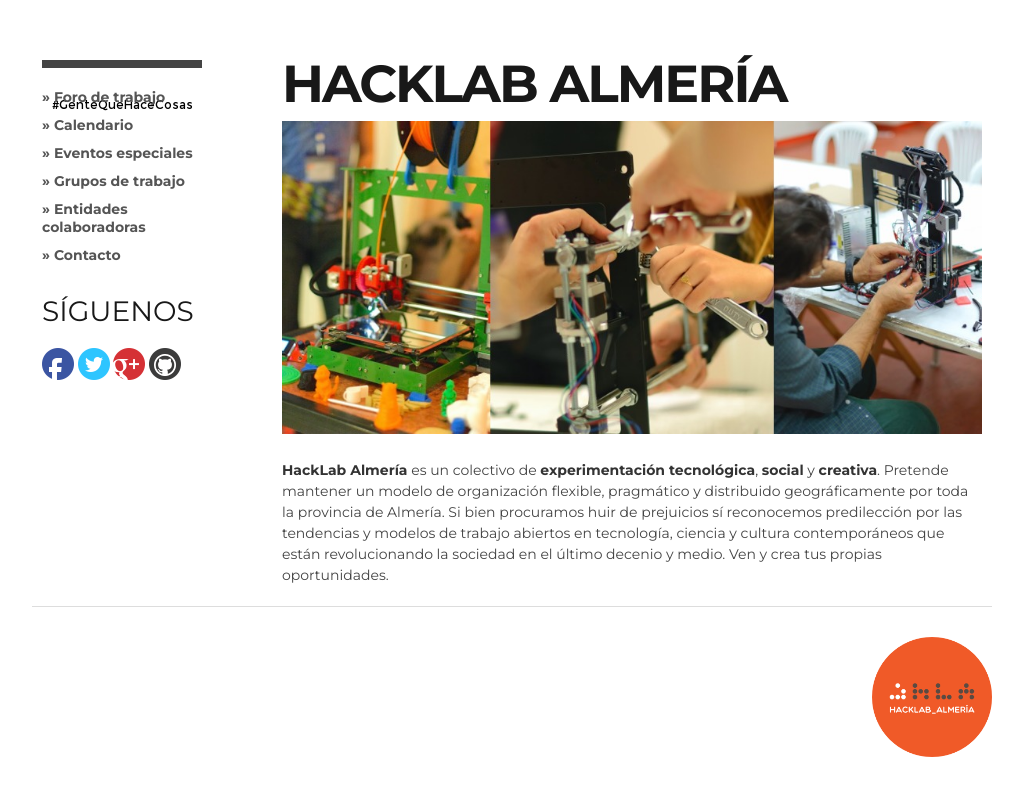
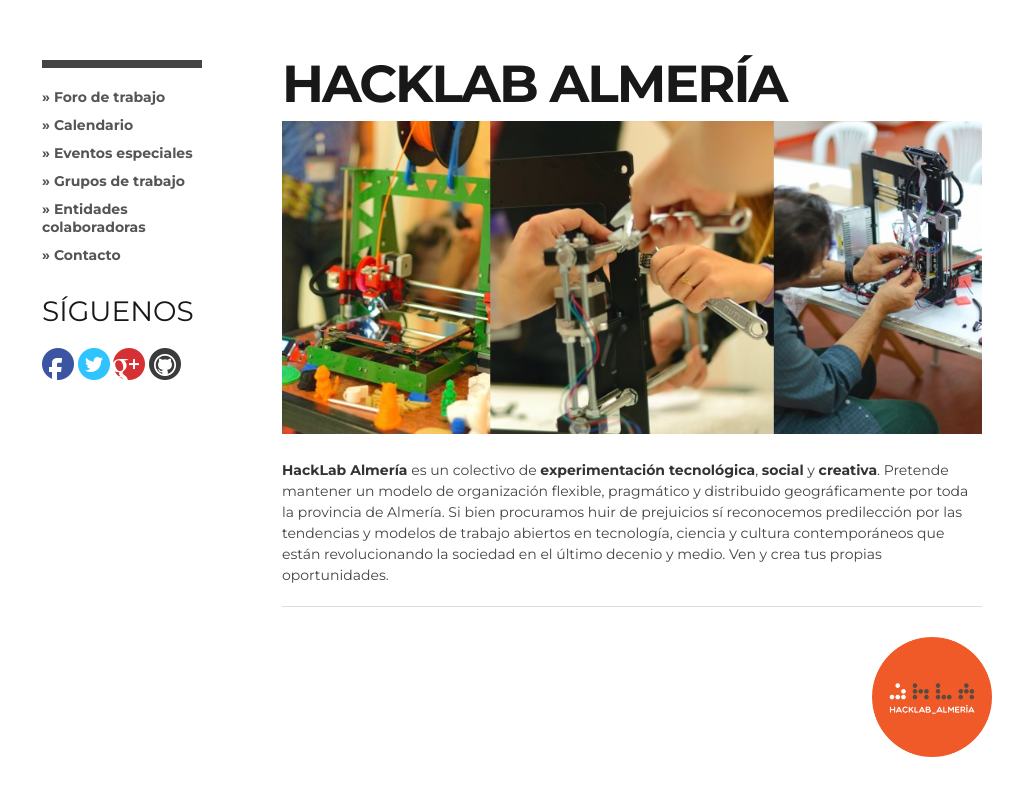
Before and after one commit to HackLab-Almeria/hacklab-almeria.github.io, a Jekyll site: the page built from index.md, in a window 1280 px wide. Shown: the top 796 px of the page, without its empty margins (128-1151 px from the left). Built offline with Jekyll 4.4.1, drawn with Linux system fonts in a browser that asks for light colours; comment, search, counter and statistics services are not loaded.

Commit message:
Comentado lo de #GenteQueHaceCosas que no queda en su sitio.
Movida la barra al centro

La url de los iconos ahora es absoluta

```diff
--- a/_layouts/default.html
+++ b/_layouts/default.html
@@ -41,19 +41,19 @@
             <h3>Síguenos</h3>
 
             <p>
-                <a href="https://es-es.facebook.com/HackLabAlmeria"><img src="recursos/social-icons/facebook.png"></a>
-                <a href="https://twitter.com/HackLabAl"><img src="recursos/social-icons/twitter.png"></a>
-                <a href="https://plus.google.com/+HacklabalmeriaNet" rel="publisher"><img src="recursos/social-icons/google.png"></a>
-                <a href="https://github.com/HackLab-Almeria"><img src="recursos/social-icons/github.png"></a>
+                <a href="https://es-es.facebook.com/HackLabAlmeria"><img src="{{ site.url }}/recursos/social-icons/facebook.png"></a>
+                <a href="https://twitter.com/HackLabAl"><img src="{{ site.url }}/recursos/social-icons/twitter.png"></a>
+                <a href="https://plus.google.com/+HacklabalmeriaNet" rel="publisher"><img src="{{ site.url }}/recursos/social-icons/google.png"></a>
+                <a href="https://github.com/HackLab-Almeria"><img src="{{ site.url }}/recursos/social-icons/github.png"></a>
             </nav>
 
 
-          <div class="logos">
+          <!--<div class="logos">
             <br>
             <a href="">
               <img alt="#GenteQueHaceCosas" src="{{ site.url }}/recursos/GenteQueHaceCosas-160x40.png">
             </a>
-          </div>
+          </div> -->
         </nav>
         </div>
       <div class="twelve columns offset-by-one content">
@@ -63,8 +63,10 @@
         <section>
         {{ content }}
         </section>
+
+          <hr>
+
       </div>
-      <hr>
       <div id="logohacklab"><a href="http://hacklabalmeria.net/">
           <img   alt="logotipo del HackLab Almería" src="{{ site.url }}/recursos/logo-225x225.png"></a></div>
       <p> </p>
```
